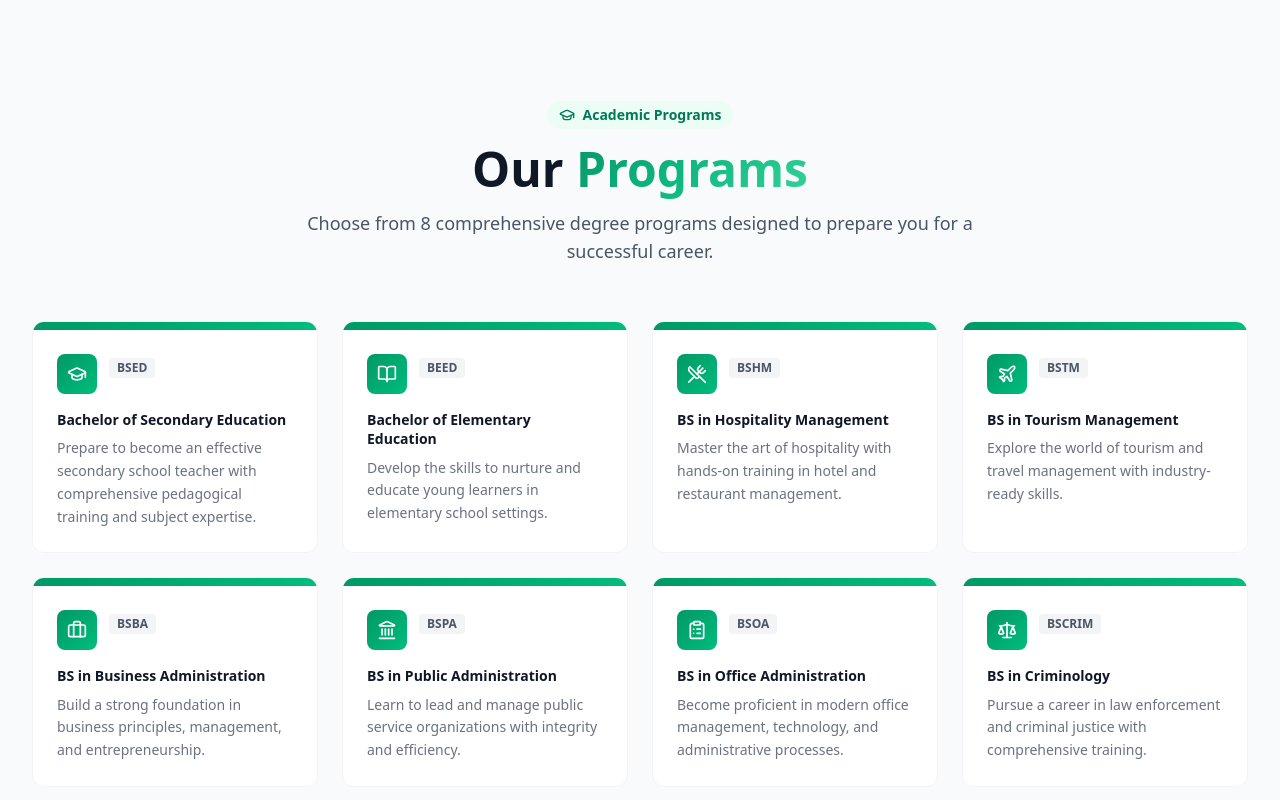
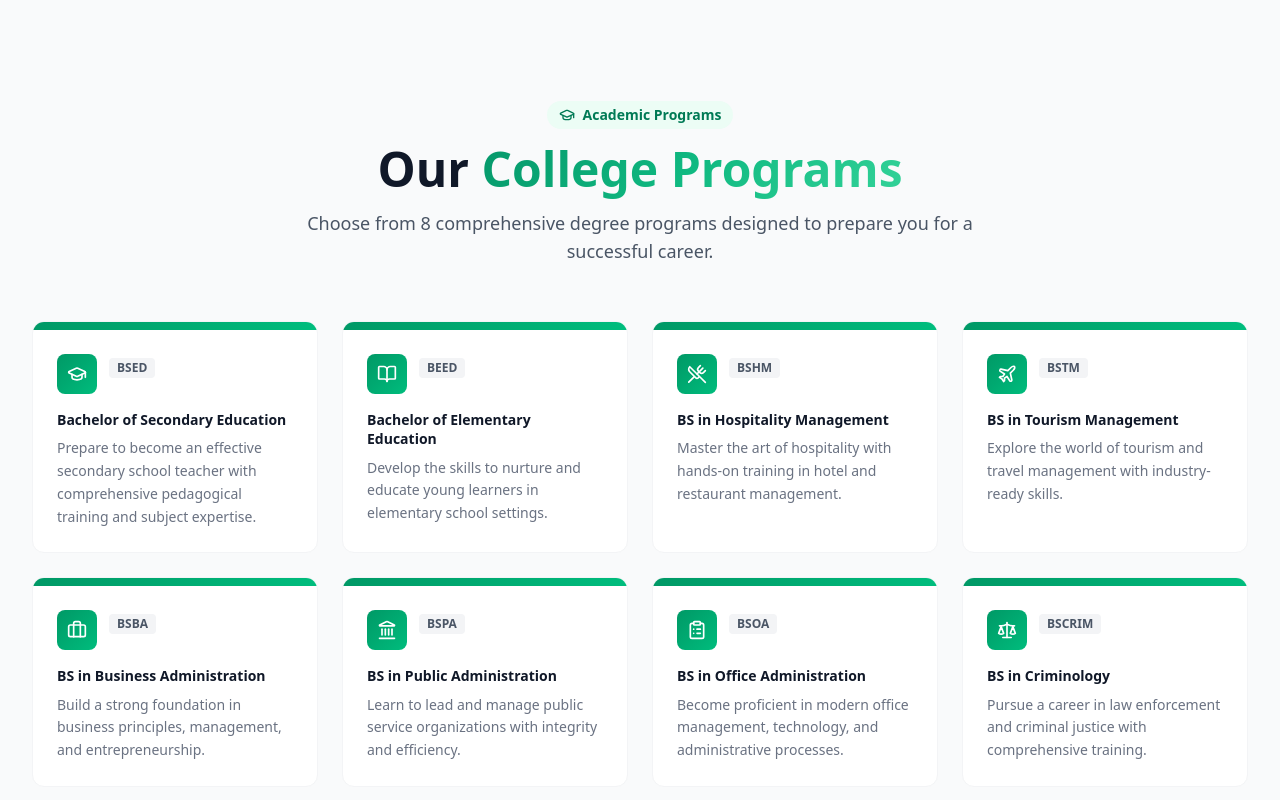
Before and after one commit to kristianpasco30-ops/Clone-CWPC-landing-page, a Next.js app: page / in a window 1280 px wide. Shown: the part 1780-2580 px from the top of the page. Built offline with nearby package versions, Linux system fonts and the light colour scheme.

Commit message:
Rename programs section to College Programs

```diff
--- a/src/app/page.tsx
+++ b/src/app/page.tsx
@@ -109,7 +109,7 @@
 const NAV_LINKS = [
   { id: 'home', label: 'Home' },
   { id: 'about', label: 'About' },
-  { id: 'programs', label: 'Programs' },
+  { id: 'programs', label: 'College Programs' },
   { id: 'shs', label: 'SHS' },
   { id: 'campus', label: 'Campus' },
   { id: 'why-cwpc', label: 'Why CWPC' },
@@ -391,7 +391,7 @@
         </div>
       </Section>
 
-      {/* ─── Programs Section ─── */}
+      {/* ─── College Programs Section ─── */}
       <Section id="programs" className="py-20 md:py-28 bg-gray-50 dark:bg-gray-900">
         <div className="max-w-7xl mx-auto px-4 sm:px-6 lg:px-8">
           <div className="text-center mb-14">
@@ -399,7 +399,7 @@
               <GraduationCap className="w-4 h-4" /> Academic Programs
             </span>
             <h2 className="text-3xl md:text-4xl lg:text-5xl font-extrabold mb-4">
-              Our <span className="gradient-text">Programs</span>
+              Our <span className="gradient-text">College Programs</span>
             </h2>
             <p className="text-gray-600 dark:text-gray-300 text-lg max-w-2xl mx-auto">
               Choose from 8 comprehensive degree programs designed to prepare you for a successful career.
```
